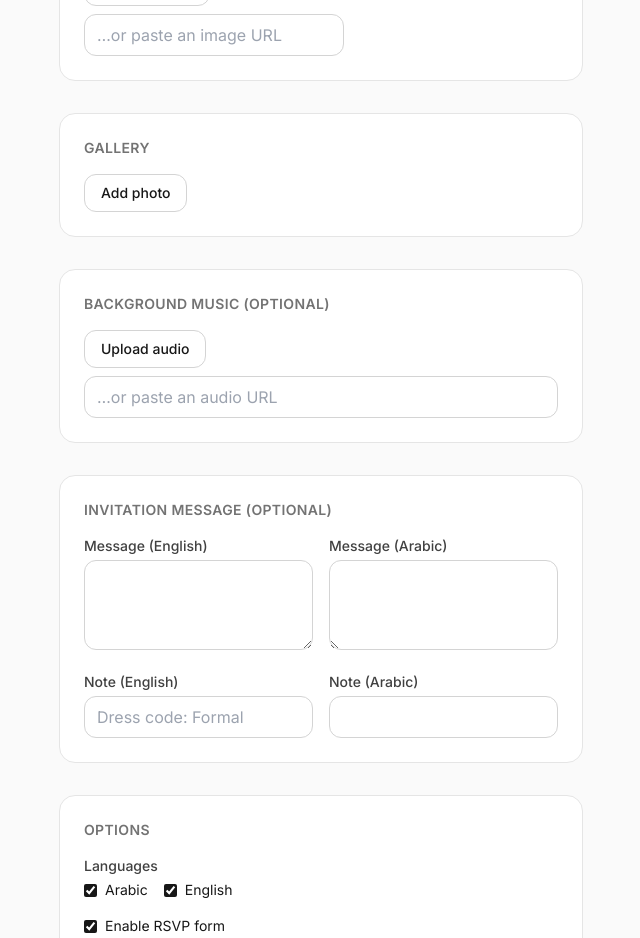
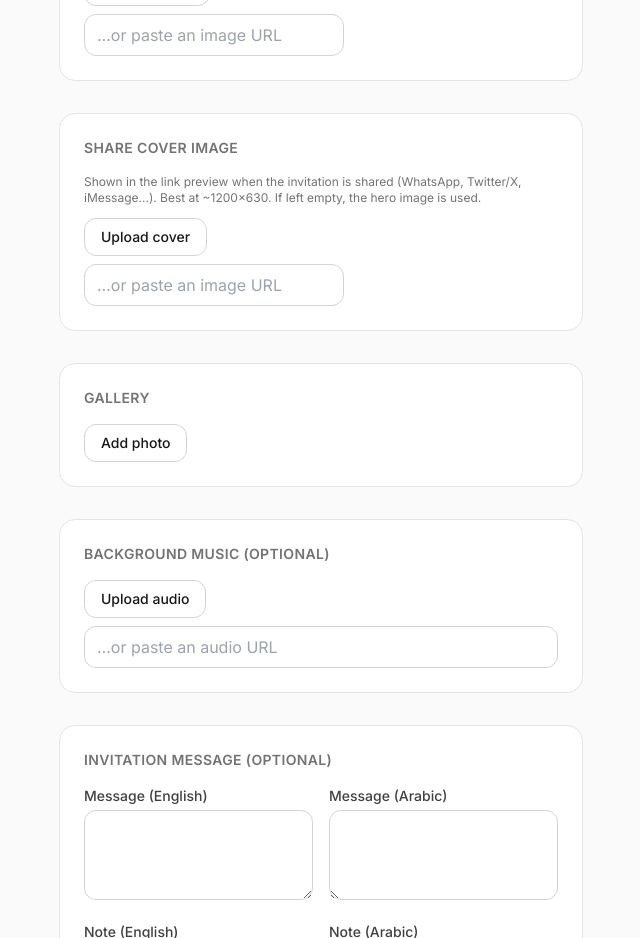
Before and after one commit to MohamedElfalaky/invitations, a Next.js app: page /admin/invitations/new in a window 1280 px wide. Shown: the part 1240-2178 px from the top of the page, without its empty margins (93-733 px from the left). Built offline with nearby package versions, Linux system fonts and the light colour scheme; a web font is replaced by a local one.

Commit message:
Add share image functionality for invitations and update metadata generation

```diff
--- a/src/app/i/[slug]/page.tsx
+++ b/src/app/i/[slug]/page.tsx
@@ -23,12 +23,33 @@ export async function generateMetadata({ params }: Params): Promise<Metadata> {
   if (!invitation) return { title: "Invitation not found" };
 
   const name = invitation.hostNames.ar || invitation.hostNames.en || "Invitation";
+  const description =
+    invitation.extraConfig.invitation_message?.ar ||
+    invitation.extraConfig.invitation_message?.en ||
+    undefined;
+
+  // The link-preview image (WhatsApp/Twitter/iMessage): the dedicated share
+  // cover if set, otherwise the hero image.
+  const shareImage =
+    invitation.extraConfig.share_image_url || invitation.heroImageUrl;
+  const images = shareImage
+    ? [{ url: shareImage, width: 1200, height: 630, alt: name }]
+    : undefined;
+
   return {
     title: name,
-    description: invitation.extraConfig.invitation_message?.en ?? undefined,
+    description,
     openGraph: {
+      type: "website",
       title: name,
-      images: invitation.heroImageUrl ? [invitation.heroImageUrl] : undefined,
+      description,
+      images,
+    },
+    twitter: {
+      card: "summary_large_image",
+      title: name,
+      description,
+      images: shareImage ? [shareImage] : undefined,
     },
   };
 }
--- a/src/components/admin/InvitationForm.tsx
+++ b/src/components/admin/InvitationForm.tsx
@@ -39,6 +39,7 @@ type FormState = {
   venueAddress: string;
   mapUrl: string;
   heroImageUrl: string;
+  shareImageUrl: string;
   gallery: string[];
   musicUrl: string;
   languages: Locale[];
@@ -68,6 +69,7 @@ function initialState(inv?: Invitation): FormState {
     venueAddress: inv?.venueAddress ?? "",
     mapUrl: inv?.mapUrl ?? "",
     heroImageUrl: inv?.heroImageUrl ?? "",
+    shareImageUrl: inv?.extraConfig.share_image_url ?? "",
     gallery: inv?.gallery ?? [],
     musicUrl: inv?.musicUrl ?? "",
     languages: inv?.languages ?? ["ar", "en"],
@@ -84,6 +86,7 @@ function buildExtraConfig(s: FormState): ExtraConfig {
   if (s.messageEn || s.messageAr)
     extra.invitation_message = { en: s.messageEn, ar: s.messageAr };
   if (s.noteEn || s.noteAr) extra.note = { en: s.noteEn, ar: s.noteAr };
+  if (s.shareImageUrl) extra.share_image_url = s.shareImageUrl;
   return extra;
 }
 
@@ -361,6 +364,50 @@ export function InvitationForm({ invitation }: { invitation?: Invitation }) {
           </div>
         </Fieldset>
 
+        {/* Share cover image (Open Graph) */}
+        <Fieldset title="Share cover image">
+          <p className="mb-3 text-xs text-neutral-500">
+            Shown in the link preview when the invitation is shared (WhatsApp,
+            Twitter/X, iMessage…). Best at ~1200×630. If left empty, the hero
+            image is used.
+          </p>
+          <div className="flex items-start gap-4">
+            {state.shareImageUrl && (
+              <div className="relative h-20 w-36 overflow-hidden rounded-xl border border-neutral-200">
+                <Image
+                  src={state.shareImageUrl}
+                  alt=""
+                  fill
+                  className="object-cover"
+                  sizes="144px"
+                />
+              </div>
+            )}
+            <div className="space-y-2">
+              <MediaUpload
+                folder="share"
+                label="Upload cover"
+                onUploaded={(url) => set("shareImageUrl", url)}
+              />
+              <input
+                className={inputCls}
+                value={state.shareImageUrl}
+                onChange={(e) => set("shareImageUrl", e.target.value)}
+                placeholder="…or paste an image URL"
+              />
+              {state.shareImageUrl && (
+                <button
+                  type="button"
+                  onClick={() => set("shareImageUrl", "")}
+                  className="text-xs text-red-600"
+                >
+                  Remove cover
+                </button>
+              )}
+            </div>
+          </div>
+        </Fieldset>
+
         {/* Gallery */}
         <Fieldset title="Gallery">
           {state.gallery.length > 0 && (
--- a/src/types/invitation.ts
+++ b/src/types/invitation.ts
@@ -38,6 +38,12 @@ export type ExtraConfig = {
   venue?: Localized;
   /** Localized dress code / notes. */
   note?: Localized;
+  /**
+   * Image shown in the link preview when the invitation is shared (WhatsApp,
+   * Twitter/X, iMessage, …) — the Open Graph image. Falls back to the hero
+   * image when not set. Best at ~1200×630.
+   */
+  share_image_url?: string;
 };
 
 /** The canonical invitation shape (camelCase, app-facing). */
```
Also changed, not shown: src/app/icon.svg (added).
